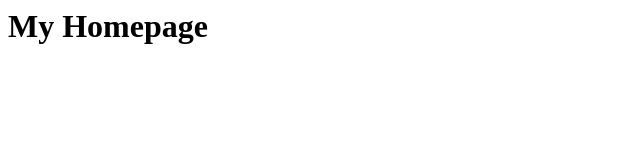
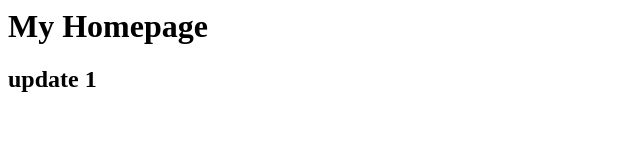
Before and after one commit to piyawadk/piyawadk.github.io, a plain HTML site: page index.html in a window 1280 px wide. Shown: the whole page, without its empty margins (0-640 px from the left). Drawn offline with Linux system fonts and the light colour scheme.

Commit message:
update 1

```diff
--- a/index.html
+++ b/index.html
@@ -4,7 +4,11 @@
 <body>
     <h1>
         My Homepage
+
     </h1>
+    <h2>
+        update 1
+    </h2>
 </body>
 
 </html>
```
